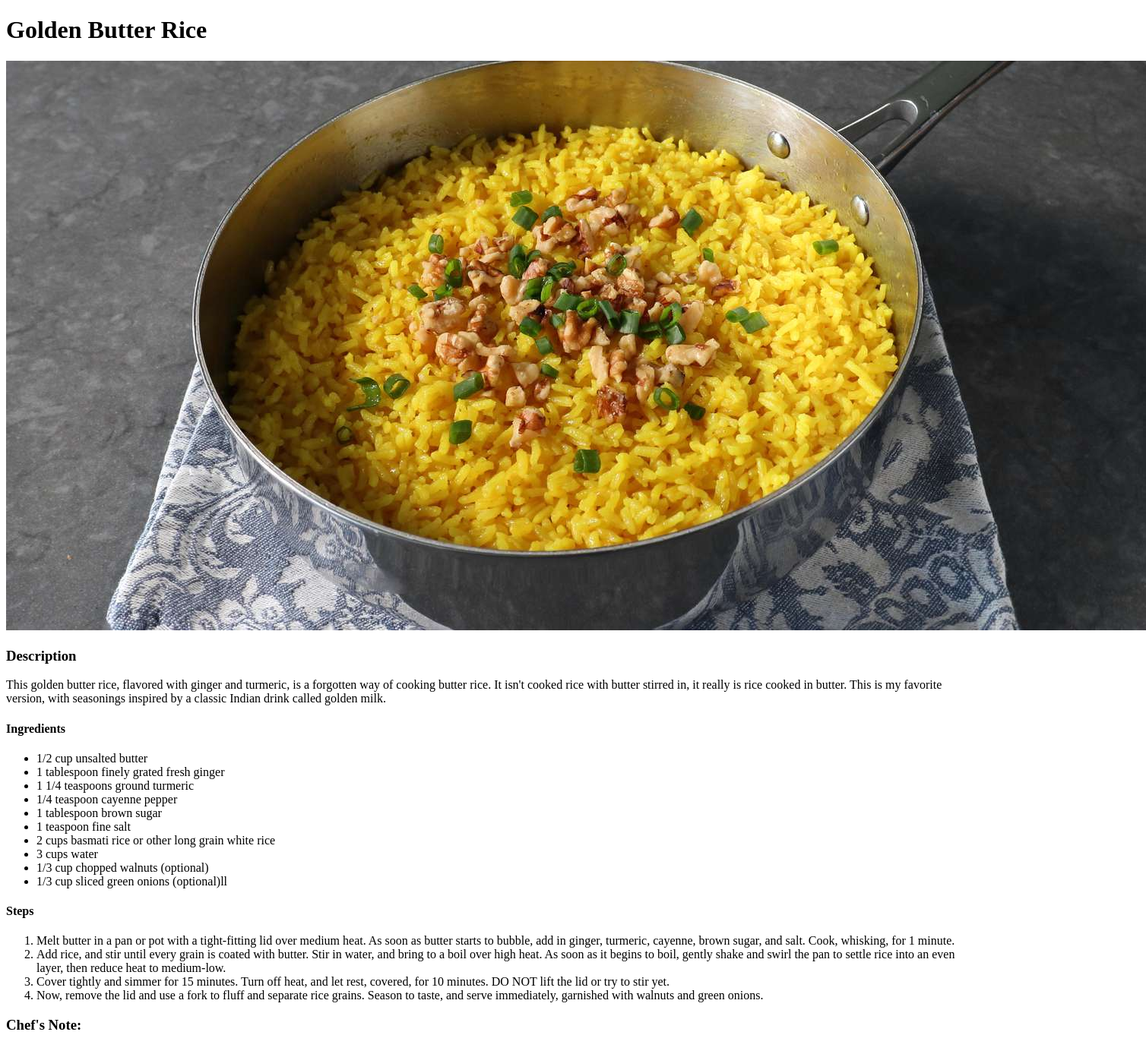
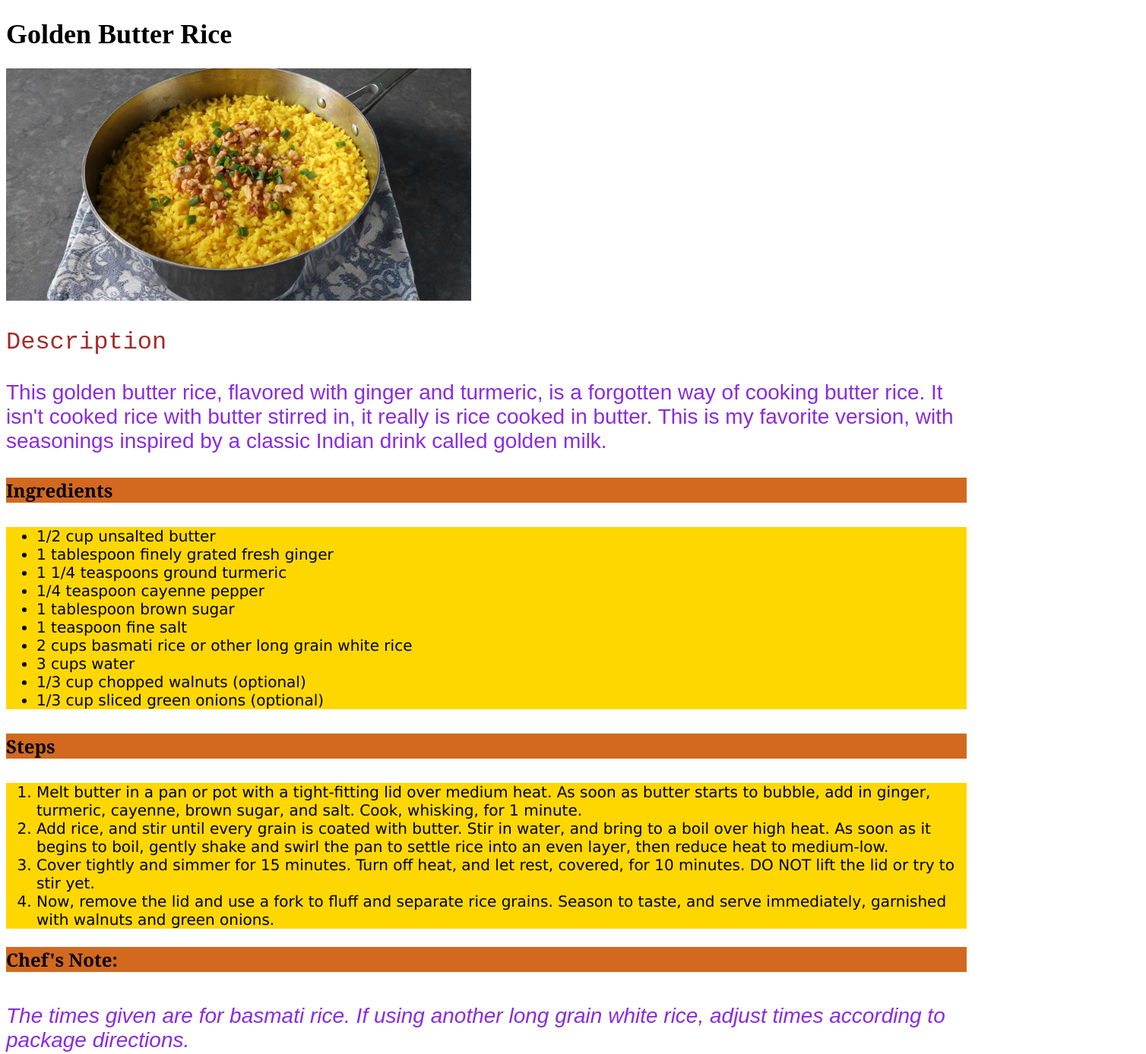
Before and after one commit to two-r/odin-recipes, a plain HTML site: page recipes/golden-butter-rice.html in a window 1280 px wide. Shown: the top 1388 px of the page at 76% size, 1508 px wide, since content can reach past the window. Drawn offline with Linux system fonts and the light colour scheme.

Commit message:
added styles to all the pages.

```diff
--- a/recipes/golden-butter-rice.html
+++ b/recipes/golden-butter-rice.html
@@ -3,19 +3,19 @@
     <head lang="en">
         <meta charset="utf8">
         <title>Golden Butter Rice</title>
-
+        <link rel="stylesheet" href="./style.css">
 
 
 
     </head>
 
     <body>
-        <h1>Golden Butter Rice</h1>
-        <img src="pictures/goldenbutterrice1500*750.jpg" width="1500" height="750" alt="GOLDEN BUTTER RICE">
-        <h3>Description</h3>
-        <p>This golden butter rice, flavored with ginger and turmeric, is a forgotten way of cooking butter rice. It isn't cooked rice with butter stirred in, it really is rice cooked in butter. This is my favorite version, with seasonings inspired by a classic Indian drink called golden milk.</p>
-        <h4>Ingredients</h4>
-        <ul>
+        <h1 class="top1">Golden Butter Rice</h1>
+        <img src="pictures/goldenbutterrice1500*750.jpg" width="612" height="auto" alt="GOLDEN BUTTER RICE">
+        <h3 class="top2">Description</h3>
+        <p class="desc">This golden butter rice, flavored with ginger and turmeric, is a forgotten way of cooking butter rice. It isn't cooked rice with butter stirred in, it really is rice cooked in butter. This is my favorite version, with seasonings inspired by a classic Indian drink called golden milk.</p>
+        <h4 class="top3">Ingredients</h4>
+        <ul class="list">
             <li>1/2 cup unsalted butter</li>
             <li>1 tablespoon finely grated fresh ginger</li>
             <li>1 1/4 teaspoons ground turmeric</li>
@@ -25,10 +25,10 @@
             <li>2 cups basmati rice or other long grain white rice</li>
             <li>3 cups water</li>
             <li>1/3 cup chopped walnuts (optional)</li>
-            <li>1/3 cup sliced green onions (optional)ll</li>
+            <li>1/3 cup sliced green onions (optional)</li>
         </ul>
-        <h4>Steps</h4>
-        <ol>
+        <h4 class="top3">Steps</h4>
+        <ol class="list">
             <li>Melt butter in a pan or pot with a tight-fitting lid over medium heat. As soon as butter starts to bubble, add in ginger, turmeric, cayenne, brown sugar, and salt. Cook, whisking, for 1 minute.</li>
             <li>Add rice, and stir until every grain is coated with butter. Stir in water, and bring to a boil over high heat. As soon as it begins to boil, gently shake and swirl the pan to settle rice into an even layer, then reduce heat to medium-low.</li>
             <li>Cover tightly and simmer for 15 minutes. Turn off heat, and let rest, covered, for 10 minutes. DO NOT lift the lid or try to stir yet.</li>
@@ -36,9 +36,9 @@
 
 
         </ol>
-        <h3>Chef's Note:</h3>
+        <h3 class="top3">Chef's Note:</h3>
         <br>
-        <em>The times given are for basmati rice. If using another long grain white rice, adjust times according to package directions.</em>
+        <em class="desc">The times given are for basmati rice. If using another long grain white rice, adjust times according to package directions.</em>
 
     </body>
 </html>
--- /dev/null
+++ b/recipes/style.css
@@ -0,0 +1,34 @@
+img{
+    width: 612;
+    height: auto;
+}
+.top1{
+    font-family: 'Times New Roman',Georgia,serif;
+    font-size: 36px;
+    font-weight: bold;
+}
+.top2{
+    font-family: 'Courier New', Courier, monospace;
+    font-size:32px;
+    font-weight: 500;
+    color: brown;
+}
+.desc{
+    font-size: 28px;
+    font-family: Arial, Helvetica, sans-serif;
+    font-weight: 400;
+    color: blueviolet;
+
+}
+.top3{
+    background-color: chocolate;
+    font-weight: 21300;
+    font-size: 24px;
+    font-family: Cambria, Cochin, Georgia, Times, 'Times New Roman', serif;
+}
+.list{
+    background-color:gold;
+    font-size: 20px;
+    font-weight: 400;
+    font-family:Verdana, Geneva, Tahoma, sans-serif
+}
--- /dev/null
+++ b/style.css
@@ -0,0 +1,19 @@
+.top1{
+    background-color: aquamarine;
+    font-family: 'Times New Roman', Times, serif;
+    font-size: 36px;
+    font-weight: 800;
+}
+.top2{
+    color:grey;
+    font-family: 'Franklin Gothic Medium', 'Arial Narrow', Arial, sans-serif;
+    font-size: 32px;
+    font-weight: 600;
+}
+.link{
+    color: black;
+    font-family: Georgia, 'Times New Roman', Times, serif;
+    background-color: antiquewhite;
+    font-size: 26px;
+    font-weight: 500;
+}
```
Also changed, not shown: index.html (+10 -6 lines), recipes/Air-fryer-samosa.html (+9 -9 lines), recipes/My-mango-lassi.html (+8 -8 lines).
